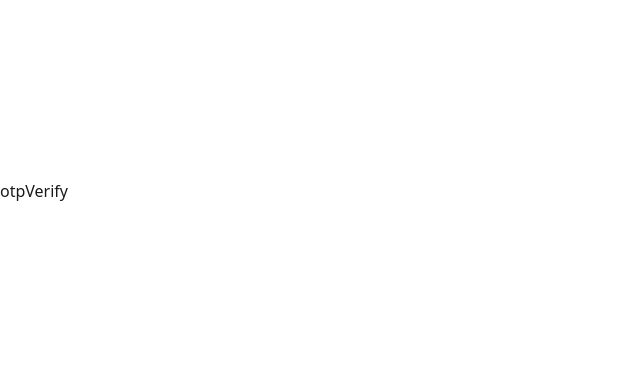
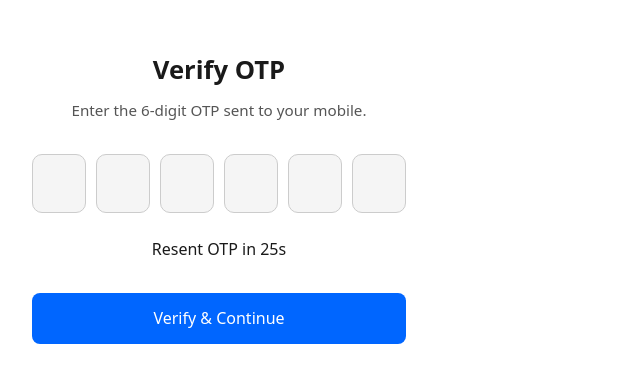
Before and after one commit to Sakshi119/user-journey-project-reactjs, a React (Vite) app: page /verify-otp in a window 1280 px wide. Shown: the part 209-592 px from the top of the page, without its empty margins (0-640 px from the left). Built offline with nearby package versions, Linux system fonts and the light colour scheme.

Commit message:
OTP SCREEN COMPLETE! : state for OTP , useRef for auto-focus, Auto-load saved OTP,save OTP automatically,TimerCOuntdown, resend OTP

```diff
--- a/src/pages/OtpVerify.jsx
+++ b/src/pages/OtpVerify.jsx
@@ -1,8 +1,99 @@
-import React from 'react'
+import React, { useEffect, useRef, useState } from 'react'
+import "../styles/otpVerify.scss"
+import { useNavigate } from 'react-router-dom'
+const OtpVerify = () => {
+  const [otp, setOtp] = useState(["", "", "", "", "", ""])
+  const [timer, setTimer] = useState(30)
+  const inputRefs = useRef([])
+  const navigate = useNavigate()
 
-const OtpVerify = () => {
+  //on load saved OTP
+  useEffect(() => {
+    const saved = JSON.parse(localStorage.getItem("otp"))
+    if (saved) setOtp(saved)
+  }, [])
+
+  //save on change
+  useEffect(() => {
+    localStorage.setItem("otp", JSON.stringify(otp))
+  }, [otp])
+
+  //timer countdown
+  useEffect(() => {
+    if (timer === 0) return;
+    const interval = setInterval(() => setTimer((t) => t - 1), 1000)
+    return () => clearInterval(interval)
+  }, [timer])
+
+
+  const handleChange = (value, index) => {
+    if (!/^\d?$/.test(value)) return;
+
+    const newOtp = [...otp];
+    newOtp[index] = value;
+    setOtp(newOtp)
+
+
+    //move to next box
+    if (value && index < 5) {
+      inputRefs.current[index + 1].focus()
+    }
+  }
+
+  const handleKeyDown=(e,index)=>{
+    if(e.key === "Backspace" && otp[index] === "" && index > 0){
+      inputRefs.current[index-1].focus()
+    }
+  }
+
+  const handleSubmit = (e) => {
+    e.preventDefault()
+
+    const finalOtp = otp.join("")
+
+    if(finalOtp.length != 6){
+      alert("please enter the complete 6-digit OTP")
+      return;
+    }
+
+    // if OTP correct -> go to personal details
+    navigate("/personal")
+  }
+
+  const resendOtp=()=>{
+    setTimer(30);
+    alert("OTP re-sent!");
+  }
+
   return (
-    <div>otpVerify</div>
+    <main className='otp-container'>
+      <h1 className='title'>Verify OTP</h1>
+      <p className='subtitle'>Enter the 6-digit OTP sent to your mobile.</p>
+
+      <form onSubmit={handleSubmit}>
+        <div className="otp-boxes">
+          {otp.map((digit, index) => (
+            <input key={index} type='text' maxLength={1}
+              value={digit} ref={(el) => (inputRefs.current[index] = el)}
+              onChange={(e) => handleChange(e.target.value, index)}
+              onKeyDown={(e) => handleKeyDown(e, index)}></input>
+          ))}
+        </div>
+
+
+        <div className='timer'>
+          {timer > 0 ? (
+            <span>Resent OTP in {timer}s</span>
+          ):(
+            <button type="button" className='link-btn' onClick={resendOtp}>Resend OTP</button>
+          )}
+        </div>
+
+        <button className='btn-primary' type='submit'>
+          Verify & Continue
+        </button>
+      </form>
+    </main>
   )
 }
 
--- /dev/null
+++ b/src/styles/otpVerify.scss
@@ -0,0 +1,70 @@
+@import './theme.scss';
+
+.otp-container {
+  max-width: 420px;
+  margin: auto;
+  padding: 2rem;
+  text-align: center;
+
+  .title {
+    font-size: 1.6rem;
+    margin-bottom: 0.5rem;
+    color: var(--text-primary);
+  }
+
+  .subtitle {
+    font-size: 0.95rem;
+    margin-bottom: 2rem;
+    color: var(--text-secondary);
+  }
+
+  .otp-boxes {
+    display: flex;
+    justify-content: space-between;
+    gap: 10px;
+    margin-bottom: 1.5rem;
+
+    input {
+      width: 48px;
+      height: 55px;
+      text-align: center;
+      font-size: 1.5rem;
+      border-radius: 10px;
+      background: var(--input-bg);
+      border: 1.5px solid var(--border-color);
+      color: var(--text-primary);
+
+      &:focus {
+        outline: 2px solid var(--accent);
+      }
+    }
+  }
+
+  .timer {
+    margin-bottom: 1rem;
+
+    .link-btn {
+      background: none;
+      border: none;
+      color: var(--accent);
+      font-size: 0.9rem;
+      cursor: pointer;
+    }
+  }
+
+  .btn-primary {
+    margin-top: 1rem;
+    padding: 0.9rem;
+    border-radius: 8px;
+    background: var(--accent);
+    color: #fff;
+    border: none;
+    width: 100%;
+    cursor: pointer;
+    font-size: 1rem;
+
+    &:hover {
+      opacity: 0.95;
+    }
+  }
+}
```
